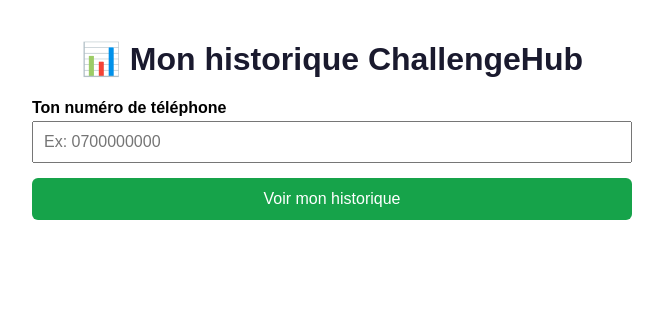
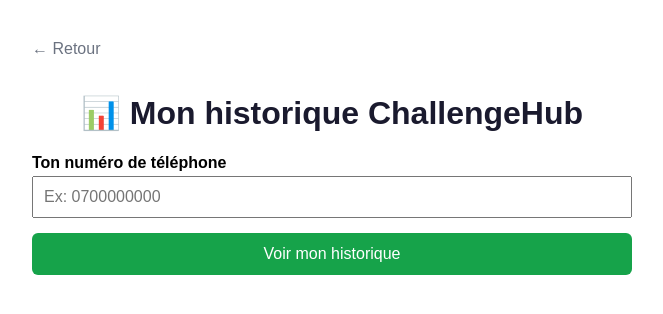
Before and after one commit to 169463AB/challengehub, a website: page public/historique.html in a window 1280 px wide. Shown: the whole page, without its empty margins (308-971 px from the left). Drawn offline with Linux system fonts and the light colour scheme.

```diff
--- a/public/historique.html
+++ b/public/historique.html
@@ -20,6 +20,7 @@
   </style>
 </head>
 <body>
+  <a href="#" onclick="history.back(); return false;" style="display:inline-block; margin-bottom:15px; color:#6b7280; text-decoration:none;">← Retour</a>
   <h1>📊 Mon historique ChallengeHub</h1>
 
   <div id="etapeRecherche">
```
Also changed, not shown: public/join.html (+1 -0 lines), public/organisateur.html (+1 -0 lines), public/questions.html (+1 -0 lines).
